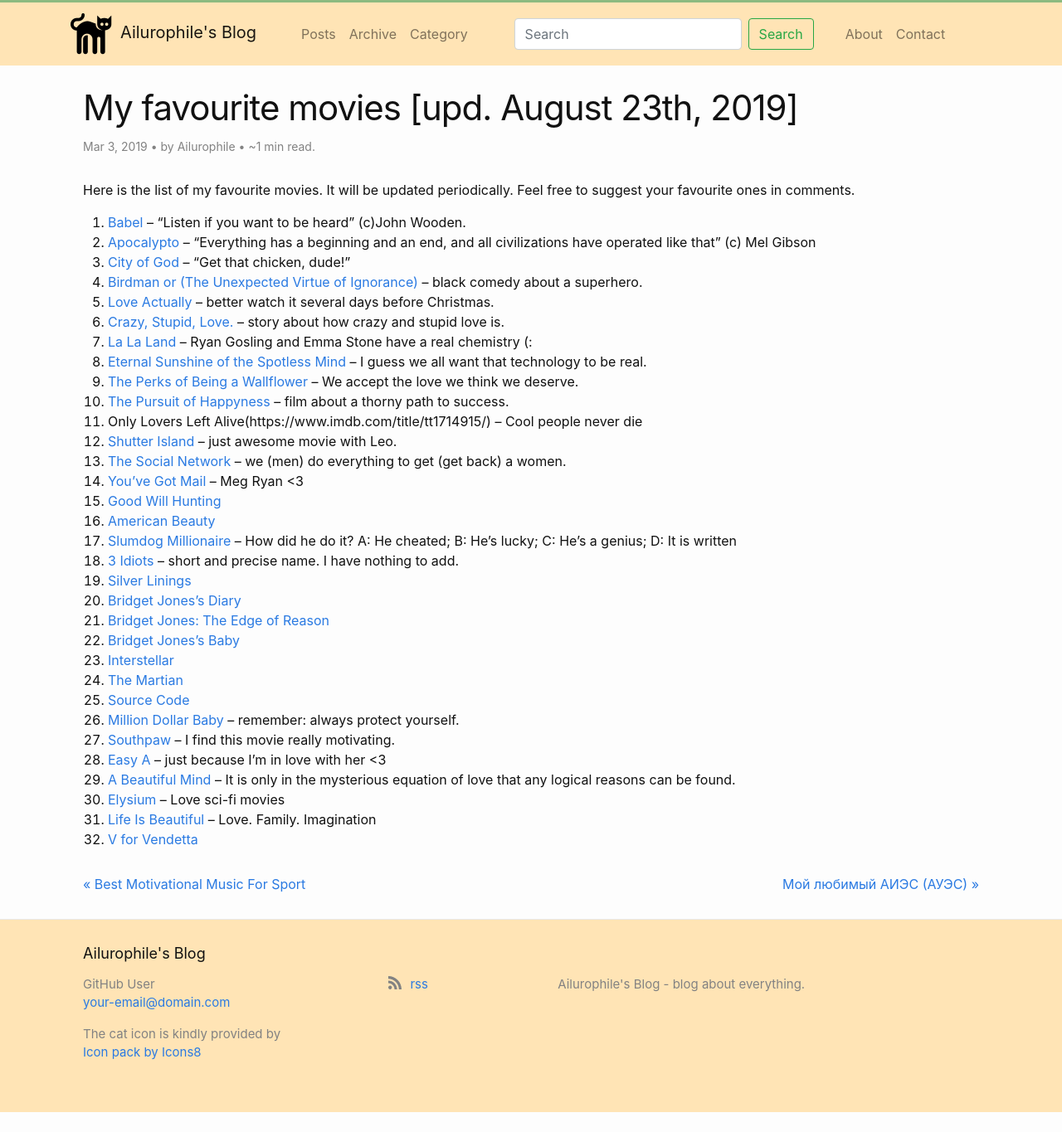
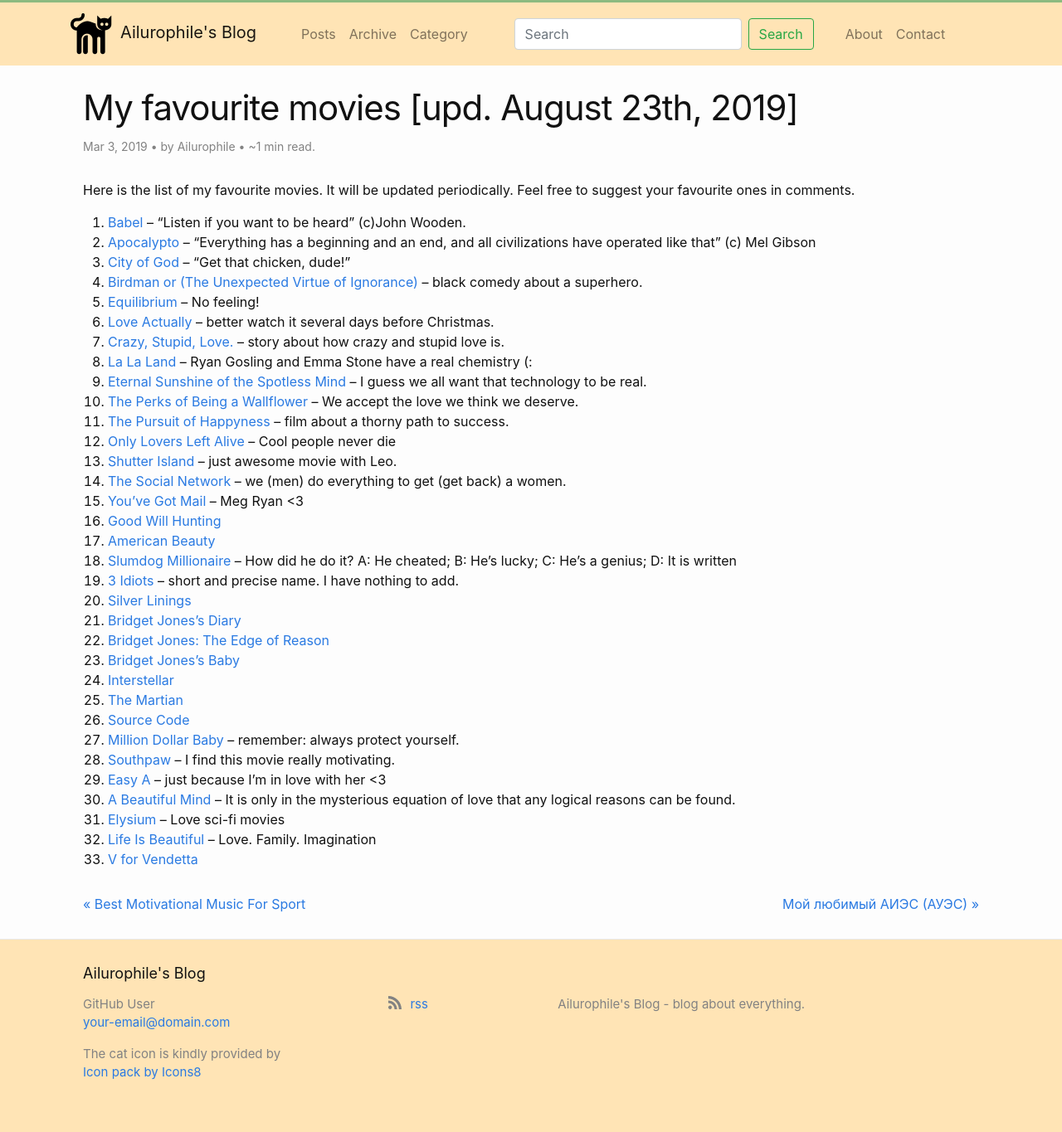
Before and after one commit to dovletov/dovletov.github.io, a Jekyll site: the page built from _posts/2019-03-03-my-favourite-movies.md, in a window 1280 px wide. Shown: the whole page at 83% size. Built offline with Jekyll 4.4.1, drawn with Linux system fonts in a browser that asks for light colours; comment, search, counter and statistics services are not loaded; before the commit the page ends 1341 px from its top, so only the background shows below that.

Commit message:
Fix link

```diff
--- a/_posts/2019-03-03-my-favourite-movies.md
+++ b/_posts/2019-03-03-my-favourite-movies.md
@@ -18,6 +18,7 @@
 00. [Apocalypto](https://www.imdb.com/title/tt0472043/) -- "Everything has a beginning and an end, and all civilizations have operated like that" (c) Mel Gibson
 00. [City of God](https://www.imdb.com/title/tt0317248/) -- "Get that chicken, dude!"
 00. [Birdman or (The Unexpected Virtue of Ignorance)](https://www.imdb.com/title/tt2562232/) -- black comedy about a superhero.
+00. [Equilibrium](https://www.imdb.com/title/tt0238380/) -- No feeling!
 00. [Love Actually](https://www.imdb.com/title/tt0314331/) -- better watch it several days before Christmas.
 <!--more-->
 00. [Crazy, Stupid, Love.](https://www.imdb.com/title/tt1570728/) -- story about how crazy and stupid love is.
@@ -25,7 +26,7 @@
 00. [Eternal Sunshine of the Spotless Mind](https://www.imdb.com/title/tt0338013/) -- I guess we all want that technology to be real.
 00. [The Perks of Being a Wallflower](https://www.imdb.com/title/tt1659337/) -- We accept the love we think we deserve.
 00. [The Pursuit of Happyness](https://www.imdb.com/title/tt0454921/) -- film about a thorny path to success.
-00. Only Lovers Left Alive(https://www.imdb.com/title/tt1714915/) -- Cool people never die
+00. [Only Lovers Left Alive](https://www.imdb.com/title/tt1714915/) -- Cool people never die
 00. [Shutter Island](https://www.imdb.com/title/tt1130884/) -- just awesome movie with Leo.
 00. [The Social Network](https://www.imdb.com/title/tt1285016/) -- we (men) do everything to get (get back) a women.
 00. [You've Got Mail](https://www.imdb.com/title/tt0128853/) -- Meg Ryan <3
```
